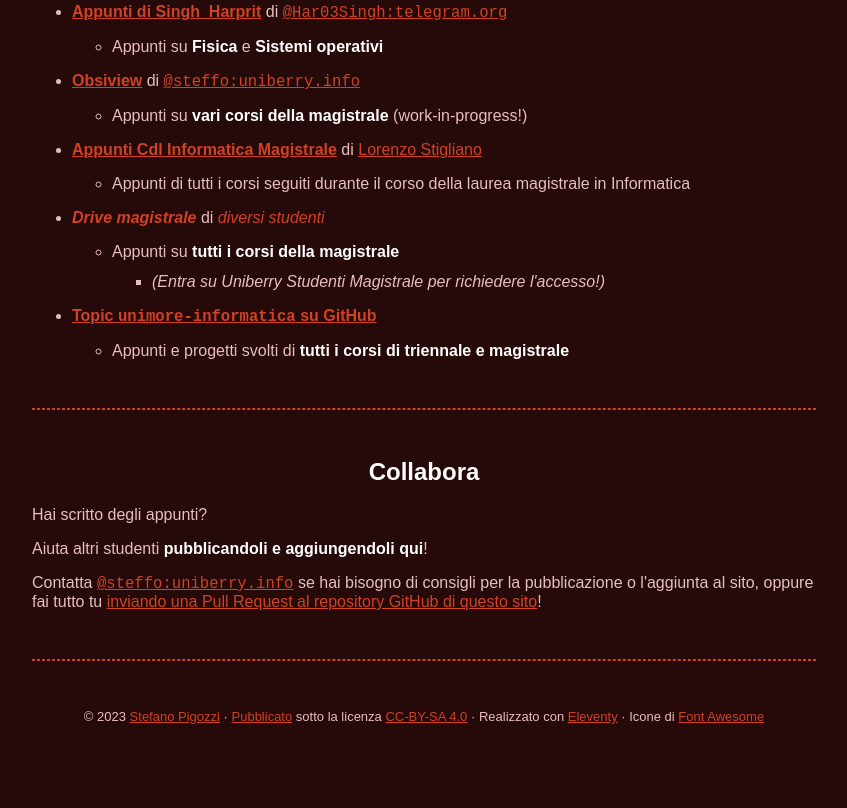
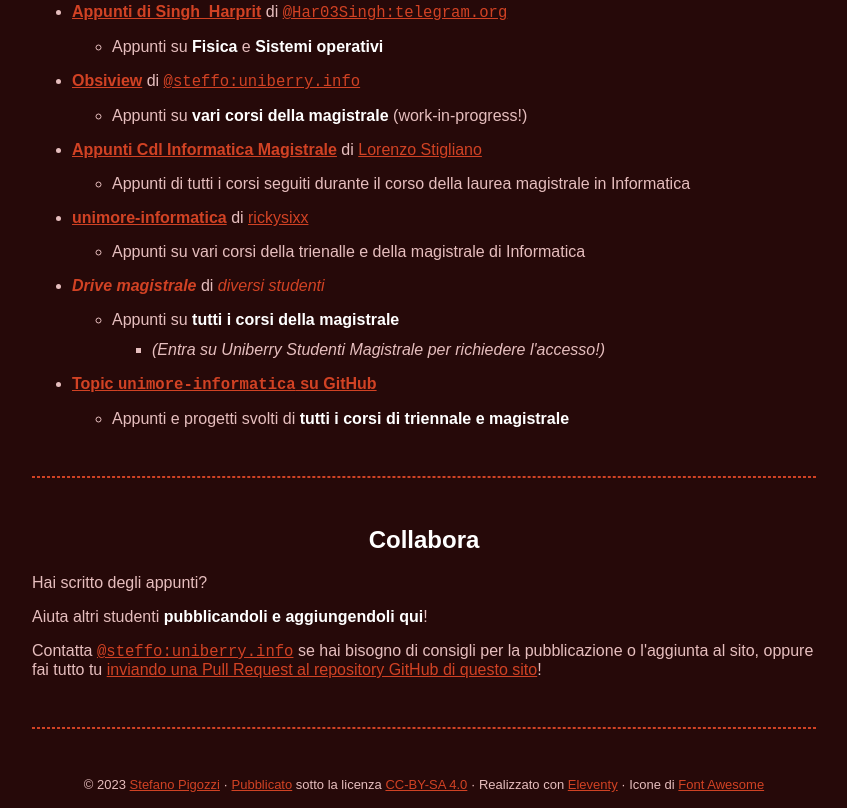
Before and after one commit to uniberry-info/lokiweb, an Eleventy site: page appunti.md in a window 1280 px wide. Shown: the part 1033-1841 px from the top of the page, without its empty margins (216-1063 px from the left). Before the commit the page ends 1773 px from the top, so only its background shows below. Built offline with nearby package versions, Linux system fonts and the light colour scheme; Eleventy itself is replaced by a stand-in of ours; files that its build step writes are made by us from their sources.

Commit message:
Update `appunti.md`
Add link to `unimore-informatica` Github repository.

```diff
--- a/appunti.md
+++ b/appunti.md
@@ -36,6 +36,8 @@ Puoi trovare qui sotto le risorse condivise negli anni dagli studenti:
   - Appunti su **vari corsi della magistrale** (work-in-progress!)
 - **[Appunti Cdl Informatica Magistrale](https://www.notion.so/Appunti-Universit-0d4e3e9de000419ca7bbd92f631c1c75)** di [Lorenzo Stigliano](https://t.me/MaxBubblegum)
   - Appunti di tutti i corsi seguiti durante il corso della laurea magistrale in Informatica
+- **[unimore-informatica](https://github.com/rickysixx/unimore-informatica)** di [rickysixx](https://github.com/rickysixx)
+  - Appunti su vari corsi della trienalle e della magistrale di Informatica
 
 - ***<a>Drive magistrale</a>*** di *<a>diversi studenti</a>*
   - Appunti su **tutti i corsi della magistrale**
```
